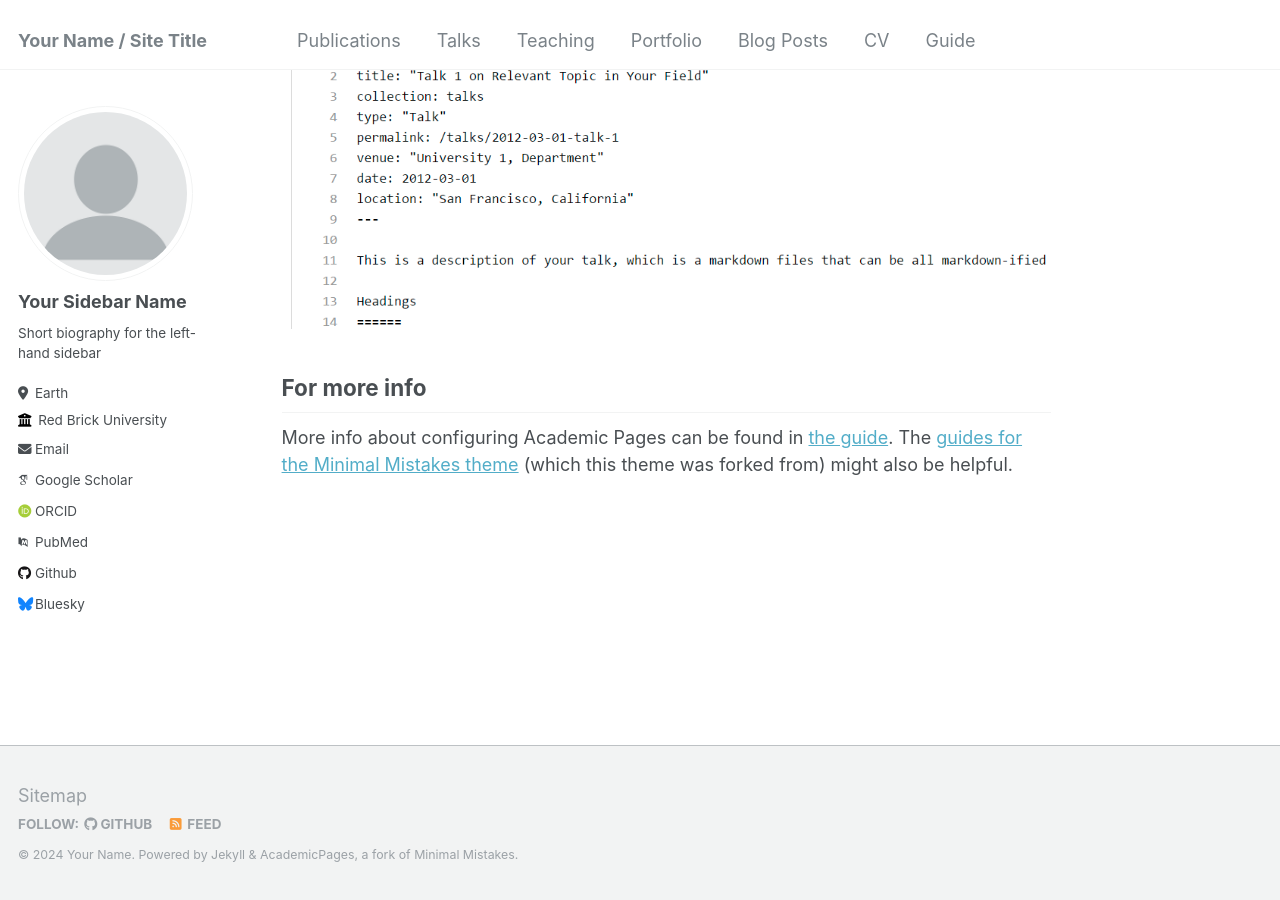
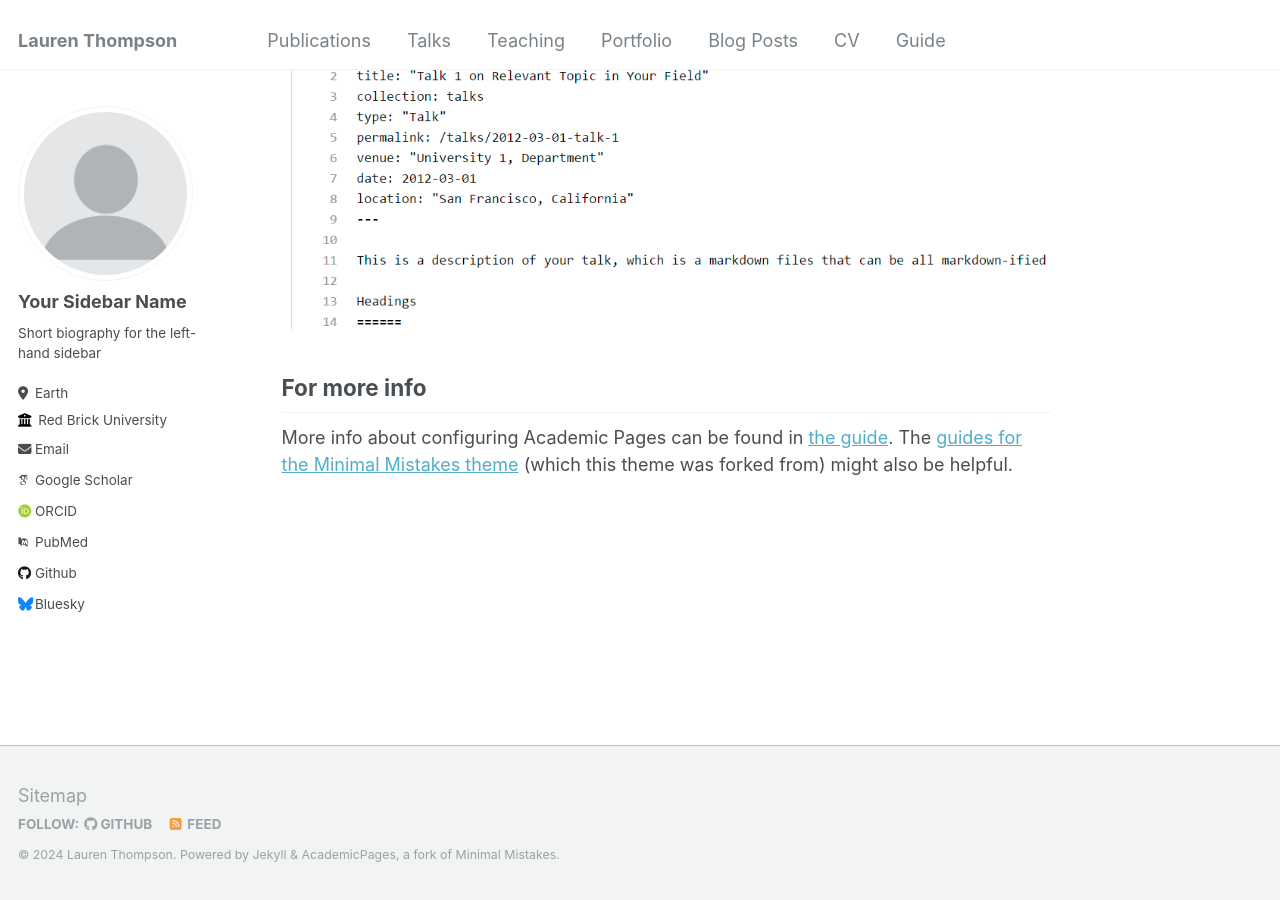
Before and after one commit to laurenthompson4477/Portfolio.github.io, a Jekyll site: the page built from _pages/about.md, in a window 1280 px wide and 900 px high, scrolled down 2660 px. Built offline with Jekyll 4.4.1, drawn with Linux system fonts in a browser that asks for light colours; some web fonts are replaced.

Commit message:
Update _config.yml
Basic Site Settings edit

```diff
--- a/_config.yml
+++ b/_config.yml
@@ -8,13 +8,13 @@
 
 # Basic Site Settings
 locale                   : "en-US"
-title                    : "Your Name / Site Title"
+title                    : "Lauren Thompson"
 title_separator          : "-"
-name                     : &name "Your Name"
+name                     : &name "Lauren Thompson"
 description              : &description "personal description"
-url                      : https://academicpages.github.io # the base hostname & protocol for your site e.g. "https://mmistakes.github.io"
+url                      : https://laurenthompson4477.github.io/Portfolio.github.io # the base hostname & protocol for your site e.g. "https://mmistakes.github.io"
 baseurl                  : "" # the subpath of your site, e.g. "/blog"
-repository               : "academicpages/academicpages.github.io"
+repository               : "laurenthompson4477.github.io/Portfolio.github.io"
 
 # Site Author - The following control what appear as part of the author content on the side bar.
 #               If a field is blank the icon and link will not appear, otherwise it will be shown.
```
